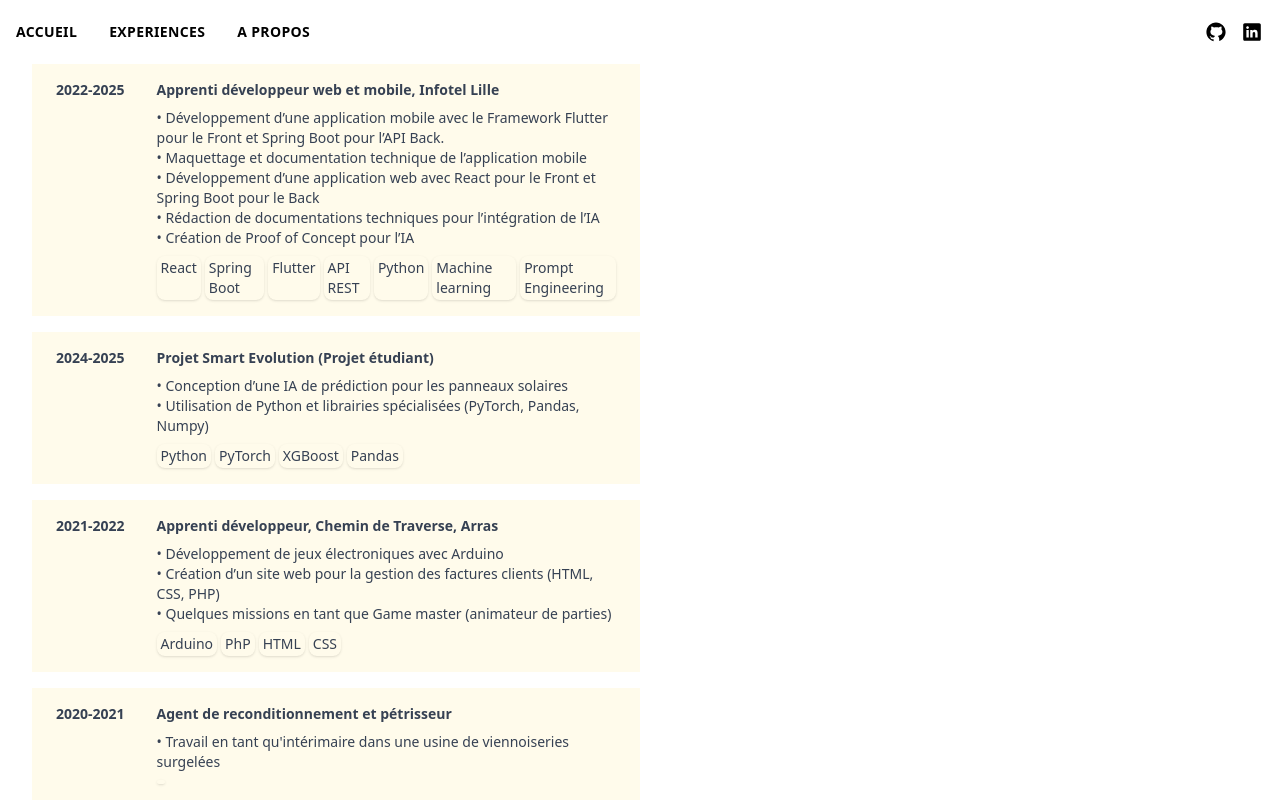
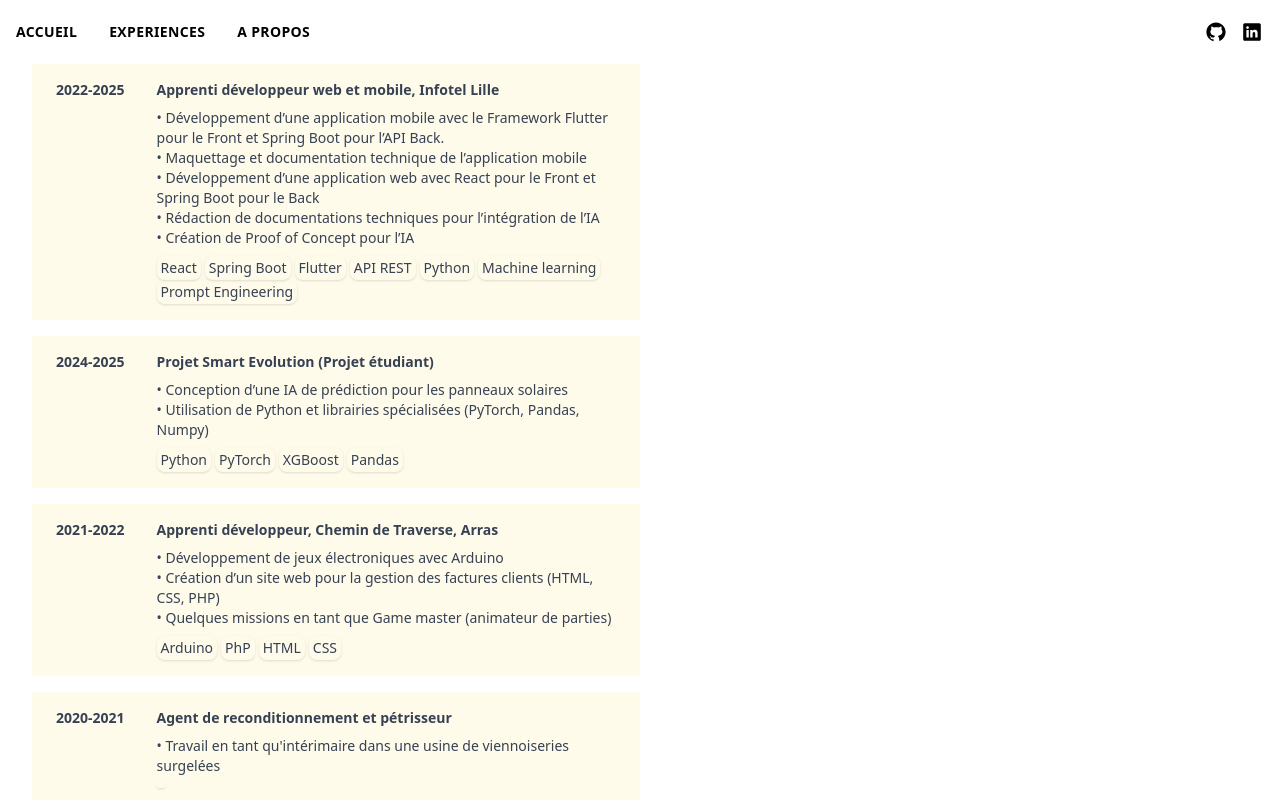
Before and after one commit to kkorentin/Portfolio, a Next.js app in the folder my-app/: page /experience in a window 1280 px wide. Shown: the top 800 px of the page. Built offline with nearby package versions, Linux system fonts and the light colour scheme.

Commit message:
fix/skills decoration

```diff
--- a/my-app/components/common/experienceCard.tsx
+++ b/my-app/components/common/experienceCard.tsx
@@ -16,7 +16,7 @@ export default function ExperienceCard({ date, title, description, skills }: Exp
                     <div className="text-sm  text-gray-700 mt-2" id="description">{descriptionArray.map((desc,idx)=>(
                         <p key={idx} id={idx.toString()}>• {desc}</p>
                     ))}</div>
-                    <div className="text-sm text-gray-700 flex flex-row pt-2 space-x-1" id="skillExperience">{skillsArray.map((skill,idx)=>(
+                    <div className="text-sm text-gray-700 flex flex-row flex-wrap pt-2 space-x-1" id="skillExperience">{skillsArray.map((skill,idx)=>(
                         <SkillsDecoration skillsDeco={skill} key={idx} />
                         ))}</div>
                 </div>
```
